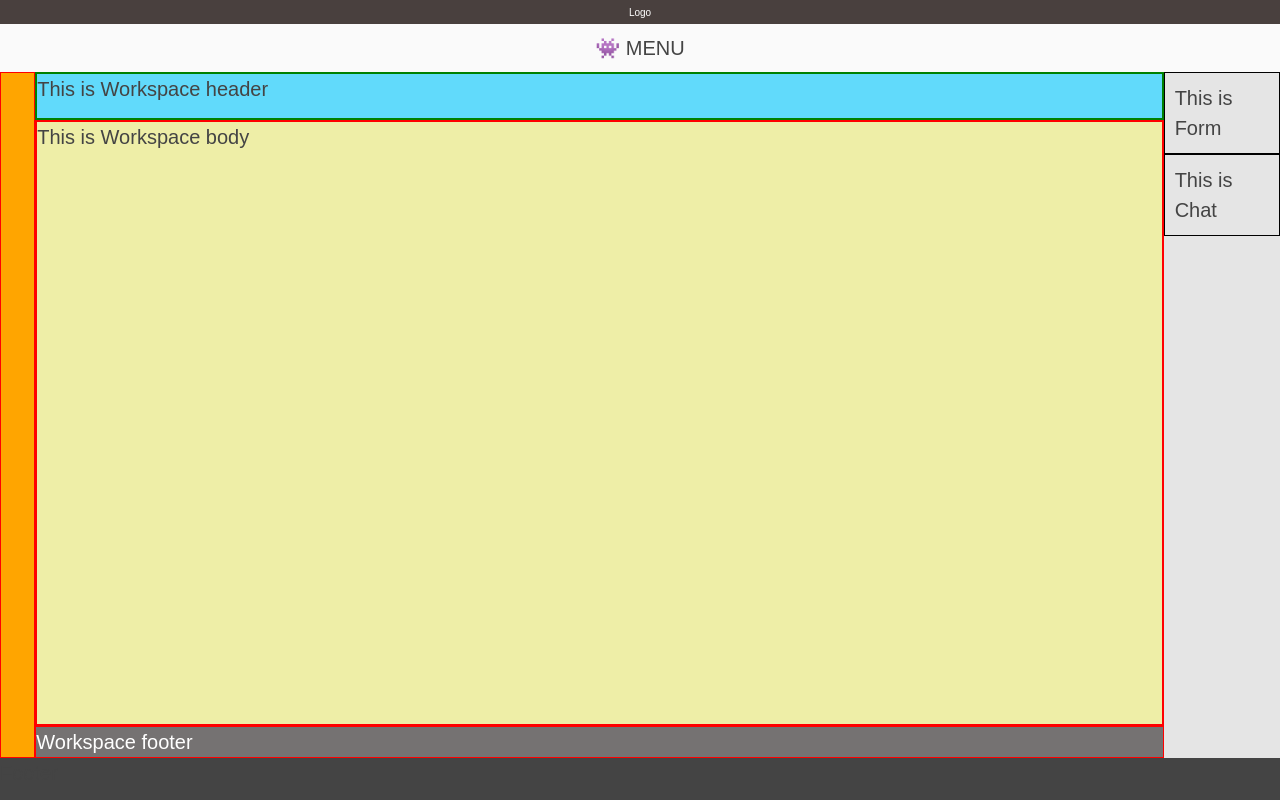
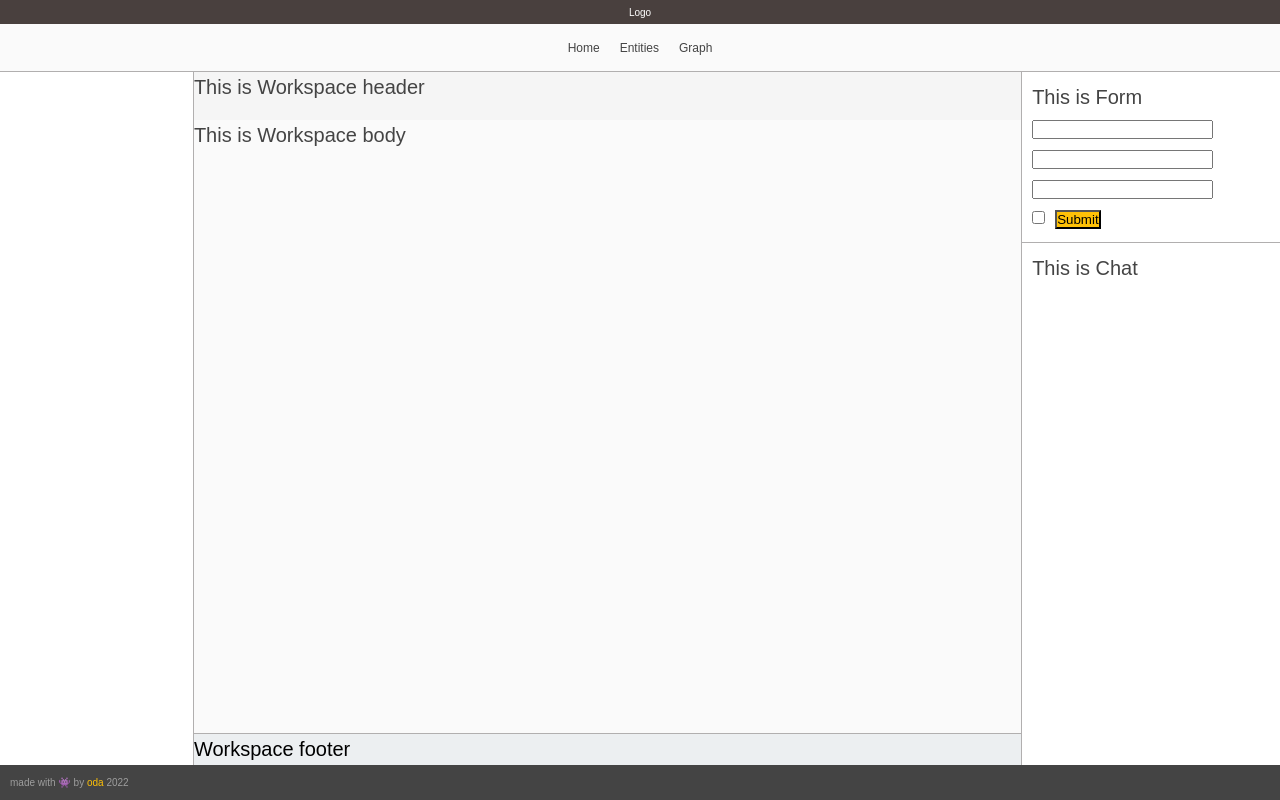
Before and after one commit to ooddaa/solaris, a React (Create React App) app: page / in a window 1280 px wide. Built offline with nearby package versions, Linux system fonts and the light colour scheme.

Commit message:
adding palette, added flexbox

```diff
--- a/public/style.css
+++ b/public/style.css
@@ -1,3 +1,5 @@
+/* DIMENSIONS */
+:root {
   /*
   SPACING SYSTEM (px)
   2 / 4 / 8 / 12 / 16 / 24 / 32 / 48 / 64 / 80 / 96 / 128
@@ -6,81 +8,85 @@ SPACING SYSTEM (px)
   /*
   FONT SIZE SYSTEM (px)
   10 / 12 / 14 / 16 / 18 / 20 / 24 / 30 / 36 / 44 / 52 / 62 / 74 / 86 / 98
-
   */
 
-/*
-COLORS SYSTEM
-MAIN:
-GREY:
-#444
-#49403E
-#F3F3F3
-WHITE:
-#FAFAFA
-#FFF
-*/
+  /* LOGO BAR */
+  --top-logo-bar-height: 24px;
+
+  /* TOP MENU BAR */
+  --top-menu-bar-height: 48px;
+
+  --header-height: var(--top-menu-bar-height);
+
+  /* NAVBAR LEFT */
+  --navbar-left-width: 300px;
+  --navbar-left-height: calc(
+    100vh - var(--top-logo-bar-height) - var(--top-menu-bar-height) -
+      var(--footer-height)
+  );
+
+  /* WIDGETS */
+  --app-widgets-width: 400px;
+
+  /* FOOTER */
+  --footer-height: 32px;
+
+  /* WORKSPACE */
+  --app-workspace-header-height: 48px;
+  --app-workspace-footer-height: 32px;
+  --app-workspace-body-height: calc(
+    100vh - var(--top-logo-bar-height) - var(--top-menu-bar-height) -
+      var(--footer-height) - var(--app-workspace-header-height) -
+      var(--app-workspace-footer-height)
+  );
+}
+
+:root {
+  --light-grey-separator: 1px solid var(--light-grey);
+}
 
 /* Margin and padding resets */
-* {
+*,
+*::before,
+*::after {
   margin: 0;
   padding: 0;
   box-sizing: border-box;
 }
 
 html {
+  font-family: sans-serif;
+  line-height: 1.5;
 }
 
 body {
-  /* padding-bottom: var(--footer-height); */
-
   color: #444;
 }
 
-body, h1, h2, h3, h4, p, li {
+body,
+h1,
+h2,
+h3,
+h4,
+p,
+li {
   font-size: 20px;
-  font-family: sans-serif;
-  line-height: 1.5;
 }
 
 ul {
   list-style: circle;
 }
 
-:root {
-  --navbar-left-width: 40px;
-
-  --top-logo-bar-height: 24px;
-  --top-menu-bar-height: 48px;
-  --footer-height: 42px;
-
-  --app-workspace-header-height: 48px;
-  --app-workspace-footer-height: 32px;
-
-  --navbar-left-height: calc(
-    100vh
-    - var(--top-logo-bar-height)
-    - var(--top-menu-bar-height)
-    - var(--footer-height));
-
-  --app-workspace-body-height: calc(
-    100vh
-    - var(--top-logo-bar-height)
-    - var(--top-menu-bar-height)
-    - var(--footer-height)
-    - var(--app-workspace-header-height)
-    - var(--app-workspace-footer-height)
-    );
-}
-
-
 .MangoUI {
-  background: red;
+  background: #ebd660;
+  display: flex;
+  flex-direction: column;
+  height: 100vh;
 }
 
 .top-logo-bar {
   height: var(--top-logo-bar-height);
-  background-color: #49403E;
+  background-color: #49403e;
 
   /* center child */
   display: flex;
@@ -90,31 +96,41 @@ ul {
 
 .top-logo-bar p {
   font-size: 10px;
-  color: #fff;
+  color: var(--white);
 }
 
 .top-menu-bar {
   height: var(--top-menu-bar-height);
-  background-color: #FAFAFA;
 
   /* center child */
   display: flex;
   justify-content: center;
   align-items: center;
+
+  background-color: var(--grey-lighten-5);
+  border-bottom: var(--light-grey-separator);
+}
+
+.top-menu-bar a {
+  padding: 10px;
+  font-size: 12px;
+  color: #444;
+  text-decoration: none;
+}
+
+.top-menu-bar a:hover {
+  text-decoration: dashed;
+  font-size: 13px;
 }
 
 .top-menu-bar p {
   font-size: 20px;
-  text-transform:uppercase;
+  text-transform: uppercase;
   color: #444;
 }
 
-/* .top-menu-bar p:hover {
-  color: orangered
-} */
-
 .App-header {
-  /* color: red; */
+  flex: 0 0;
 }
 
 .App-main {
@@ -122,73 +138,168 @@ ul {
   margin: 0 auto;
 
   display: flex;
-  background-color: #E5E5E5;
+  background-color: var(--white);
+  flex: 1;
 }
 
 .App-nav {
   width: var(--navbar-left-width);
-  height: 100%;
 }
 
-.navbar-left {
-  /* this allows to stick AppFooter on the bottom */
-  /* 100% of veiwport height - --top-logo-bar-height - --top-menu-bar-height - --footer-height */
-  height: var(--navbar-left-height);
-
-  color: #FFF;
-  background-color: orange;
-  border: 1px solid red;
+.App-nav-navbar-left {
+  height: 100%;
+  color: #fff;
+  background-color: var(--white);
+  border-right: var(--light-grey-separator);
 }
 
+/*****************\
+**** WORKSPACE ****
+\*****************/
 .App-workspace {
   width: 100%;
 
-  background-color: #61dafb;
+  background-color: var(--white);
   position: relative;
+  display: flex;
+  flex-direction: column;
 }
 
 .App-workspace-header {
   height: var(--app-workspace-header-height);
-
-  border: 2px solid green;
+  background-color: var(--grey-lighten-4);
 }
 
 .App-workspace-body {
-  /* compute height */
-  height: var(--app-workspace-body-height);
-
-  border: 2px solid red;
-  background-color: rgb(238, 238, 167);
+  flex: 1;
+  /* border: var(--light-grey-separator); */
+  background-color: var(--salmon);
+  background-color: var(--grey-lighten-5);
 }
 
 .App-workspace-footer {
   width: 100%;
   height: var(--app-workspace-footer-height);
-  display: block; /* stretch element */
+  display: block;
 
   /* set parents position: realative; and stick footer to bottom */
   position: absolute;
   bottom: 0;
 
-  background-color: rgb(117, 114, 114);
-  color: #FFF;
-  border: red 1px solid;
+  /* background-color: var(--light-grey); */
+  background-color: var(--blue-grey-lighten-5);
+  border-top: var(--light-grey-separator);
+  color: var(--black);
 }
 
+/*****************\
+***** WIDGETS *****
+\*****************/
+.App-widgets {
+  width: var(--app-widgets-width);
+  background-color: var(--white);
+  border-left: var(--light-grey-separator);
+}
+
+/*****************\
+***** FOOTER  *****
+\*****************/
 .App-footer {
   width: 100%;
-  /* --footer-height: 42px; */
-  height: var(--footer-height, 1000px);
+  flex: 0 0 var(--footer-height, 1000px);
+  background-color: #444;
+}
+.App-footer p {
+  color: var(--grey);
+  font-size: 10px;
+  padding: 10px;
+}
 
-  background-color: #444;
+.App-footer span.oda {
+  color: var(--amber);
 }
 
 .Form {
   padding: 10px;
-  border: black 1px solid;
+  border-bottom: var(--light-grey-separator);
+}
+
+.Form .submit-btn {
+  margin-left: 10px;
+  background-color: var(--amber);
 }
 
 .Chat {
   padding: 10px;
-  border: black 1px solid;
 }
+
+/* https://materializecss.com/color.html */
+
+/* AMBER */
+:root {
+  --amber-lighten-5: #fff8e1;
+  --amber-lighten-4: #ffecb3;
+  --amber-lighten-3: #ffe082;
+  --amber-lighten-2: #ffd54f;
+  --amber-lighten-1: #ffca28;
+  --amber: #ffc107;
+  --amber-darken-1: #ffb300;
+  --amber-darken-2: #ffa000;
+  --amber-darken-3: #ff8f00;
+  --amber-darken-4: #ff6f00;
+  --amber-accent-1: #ffe57f;
+  --amber-accent-2: #ffd740;
+  --amber-accent-3: #ffc400;
+  --amber-accent-4: #ffab00;
+}
+/* BROWN */
+:root {
+  --brown-lighten-5: #efebe9;
+  --brown-lighten-4: #d7ccc8;
+  --brown-lighten-3: #bcaaa4;
+  --brown-lighten-2: #a1887f;
+  --brown-lighten-1: #8d6e63;
+  --brown: #795548;
+  --brown-darken-1: #6d4c41;
+  --brown-darken-2: #5d4037;
+  --brown-darken-3: #4e342e;
+  --brown-darken-4: #3e2723;
+}
+
+/* GREY */
+:root {
+  --grey-lighten-5: #fafafa;
+  --grey-lighten-4: #f5f5f5;
+  --grey-lighten-3: #eeeeee;
+  --grey-lighten-2: #e0e0e0;
+  --grey-lighten-1: #bdbdbd;
+  --grey: #9e9e9e;
+  --grey-darken-1: #757575;
+  --grey-darken-2: #616161;
+  --grey-darken-3: #424242;
+  --grey-darken-4: #212121;
+}
+
+/* BLUE-GREY */
+:root {
+  --blue-grey-lighten-5: #eceff1;
+  --blue-grey-lighten-4: #cfd8dc;
+  --blue-grey-lighten-3: #b0bec5;
+  --blue-grey-lighten-2: #90a4ae;
+  --blue-grey-lighten-1: #78909c;
+  --blue-grey: #607d8b;
+  --blue-grey-darken-1: #546e7a;
+  --blue-grey-darken-2: #455a64;
+  --blue-grey-darken-3: #37474f;
+  --blue-grey-darken-4: #263238;
+}
+
+/* MISC */
+:root {
+  --light-grey: #b1afaf;
+  --dark-grey: #979797;
+  --white: #fff;
+  --black: #000;
+  --salmon: #d66c6c;
+  --light-orange: #f1bb79;
+}
--- a/src/Components/MangoUI.jsx
+++ b/src/Components/MangoUI.jsx
@@ -1,10 +1,10 @@
-import AppHeader from '../Layout/AppHeader';
-import AppMain from '../Layout/AppMain';
-import AppFooter from '../Layout/AppFooter';
+import AppHeader from "../Layout/AppHeader";
+import AppMain from "../Layout/AppMain";
+import AppFooter from "../Layout/AppFooter";
 
 function MangoUI() {
   return (
-    <div className="MangoUI AppMain">
+    <div className="MangoUI">
       <AppHeader></AppHeader>
       <AppMain></AppMain>
       <AppFooter></AppFooter>
--- a/src/Layout/AppFooter/index.jsx
+++ b/src/Layout/AppFooter/index.jsx
@@ -1,11 +1,15 @@
-import { Fragment } from 'react';
+import { Fragment } from "react";
 
 function AppFooter() {
   return (
     <Fragment>
-      <div className='App-footer'>Footer</div>
+      <div className="App-footer">
+        <p>
+          made with 👾 by <span className="oda">oda</span> 2022
+        </p>
+      </div>
     </Fragment>
-  )
+  );
 }
 
 export default AppFooter;
--- a/src/Layout/AppHeader/TopMenuBar/index.jsx
+++ b/src/Layout/AppHeader/TopMenuBar/index.jsx
@@ -4,7 +4,10 @@ function TopMenuBar() {
   return (
     <Fragment>
       <div className="top-menu-bar">
-        <p className="menu">👾 Menu</p>
+        {/* <p className="menu">👾 Menu</p> */}
+        <a href="#">Home</a>
+        <a href="#">Entities</a>
+        <a href="#">Graph</a>
       </div>
     </Fragment>
   );
--- a/src/Layout/AppHeader/index.jsx
+++ b/src/Layout/AppHeader/index.jsx
@@ -1,5 +1,5 @@
-import TopLogoBar from './TopLogoBar';
-import TopMenuBar from './TopMenuBar';
+import TopLogoBar from "./TopLogoBar";
+import TopMenuBar from "./TopMenuBar";
 
 function AppHeader() {
   return (
--- a/src/Layout/AppMain/AppNav/NavBarLeft/index.jsx
+++ b/src/Layout/AppMain/AppNav/NavBarLeft/index.jsx
@@ -1,9 +1,11 @@
-import { Fragment } from 'react';
+import { Fragment } from "react";
 
 function NavBarLeft() {
-  return <Fragment>
-    <div className="navbar-left"></div>
-  </Fragment>;
+  return (
+    <Fragment>
+      <div className="App-nav-navbar-left"></div>
+    </Fragment>
+  );
 }
 
 export default NavBarLeft;
--- a/src/Layout/AppMain/AppWidgets/Form/index.jsx
+++ b/src/Layout/AppMain/AppWidgets/Form/index.jsx
@@ -1,9 +1,15 @@
-
-
 function Form() {
   return (
-    <div className='Form'>
+    <div className="Form">
       <p>This is Form</p>
+      <form action="submit">
+        <input type="text" />
+        <input type="text" />
+        <input type="text" />
+        <br />
+        <input type="checkbox" />
+        <button className={"submit-btn"}>Submit</button>
+      </form>
     </div>
   );
 }
--- a/src/Layout/AppMain/AppWidgets/index.jsx
+++ b/src/Layout/AppMain/AppWidgets/index.jsx
@@ -1,9 +1,9 @@
-import Form from './Form'
-import Chat from './Chat'
+import Form from "./Form";
+import Chat from "./Chat";
 
 function AppWidgets() {
   return (
-    <div className='App-widgets'>
+    <div className="App-widgets">
       <Form></Form>
       <Chat></Chat>
     </div>
```
Lines whose indentation alone changed are shown as unchanged.
